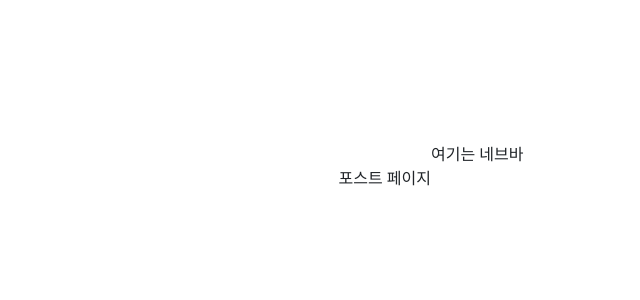
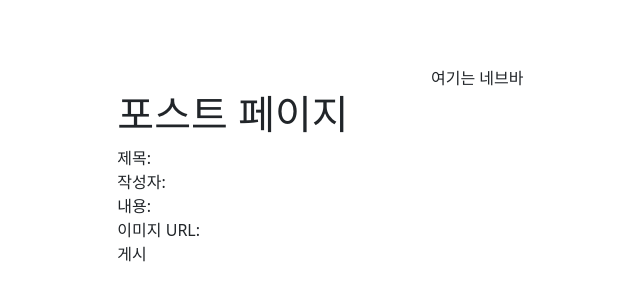
Before and after one commit to NewJibs/newjibs-fe, a Vue app: page /notices/post in a window 1280 px wide. Shown: the part 234-534 px from the top of the page, without its empty margins (209-849 px from the left). Built offline with nearby package versions, Linux system fonts and the light colour scheme.

Commit message:
feat : post 구현

```diff
--- a/package.json
+++ b/package.json
@@ -19,7 +19,6 @@
     "pinia-plugin-persistedstate": "^3.2.0",
     "vue": "^3.3.4",
     "vue-router": "^4.2.5",
-    "vue3-ace-editor": "^2.2.4",
     "vuetify": "^3.3.23"
   },
   "devDependencies": {
--- a/src/components/notice/NoticeEditor.vue
+++ b/src/components/notice/NoticeEditor.vue
@@ -1,8 +1,80 @@
 <script setup lang="ts">
+import { ref } from 'vue';
+import { instance } from '@/api/axios';
+
+const title = ref('');
+const author = ref('');
+const content = ref('');
+const imageUrl = ref('');
+
+const formatDate = (date: Date) => {
+  const year = date.getFullYear();
+  const month = String(date.getMonth() + 1).padStart(2, '0');
+  const day = String(date.getDate()).padStart(2, '0');
+  const hours = String(date.getHours()).padStart(2, '0');
+  const minutes = String(date.getMinutes()).padStart(2, '0');
+  const seconds = String(date.getSeconds()).padStart(2, '0');
+
+  return `${year}-${month}-${day} ${hours}:${minutes}:${seconds}`;
+};
+console.log(formatDate(new Date()))
+
+const submitPost = async (e: any) => {
+  e.preventDefault();
+
+  const currentDate = new Date()
+  const formattedDate = formatDate(currentDate);
+
+  const postData = {
+    title: title.value,
+    author: author.value,
+    content: content.value,
+    image: imageUrl.value,
+    date: formattedDate
+  };
+
+  console.log(postData.date)
+
+  try {
+    // POST 요청 보내기
+    const response = await instance.post('/notices', postData);
+
+    // 요청이 성공한 경우 처리
+    console.log('게시 성공', response.data);
+
+    // 입력 필드 초기화
+    title.value = '';
+    author.value = '';
+    content.value = '';
+    imageUrl.value = '';
+  } catch (error) {
+    // 요청이 실패한 경우 처리
+    console.error('게시 실패', error);
+  }
+};
 </script>
 
 <template>
-    <div>포스트 페이지</div>
+  <div>
+    <h1>포스트 페이지</h1>
+    <form >
+      <div>
+        <label for="title">제목:</label>
+        <input v-model="title" type="text" id="title" required />
+      </div>
+      <div>
+        <label for="author">작성자:</label>
+        <input v-model="author" id="author" required />
+      </div>
+      <div>
+        <label for="content">내용:</label>
+        <input v-model="content" id="content" required />
+      </div>
+      <div>
+        <label for="image">이미지 URL:</label>
+        <input v-model="imageUrl" type="text" id="image" />
+      </div>
+      <button type="submit" @click="submitPost">게시</button>
+    </form>
+  </div>
 </template>
-
-<style scoped></style>
```
Also changed, not shown: 1 other file (tests, documents, lock files or other folders).
